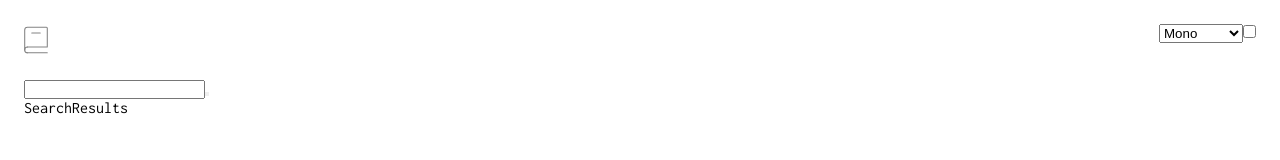
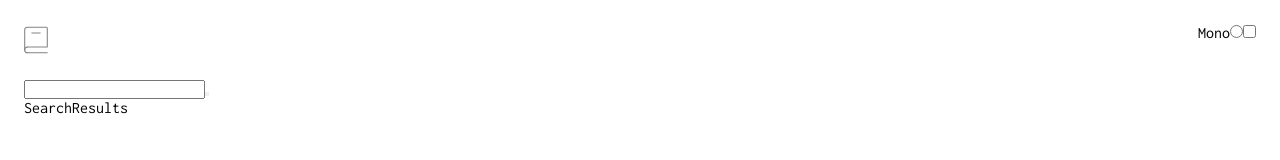
Before and after one commit to tomthestrom/fe-mentor-dictionary, a React (Vite) app: page / in a window 1280 px wide. Shown: the top 160 px of the page. Built offline with nearby package versions, Linux system fonts and the light colour scheme.

Commit message:
typography switcher - change select-option to radio buttons, since select options are impossible to style according to the desing - wanna use some sort of form inputs instead of just hacking it using <li>

```diff
--- /dev/null
+++ b/src/components/controlhub/TypographyItem.jsx
@@ -0,0 +1,10 @@
+function TypographyItem({id, name}) {
+  return (
+        <>
+            <label htmlFor={id}>{name}</label>
+            <input type="radio" name="font-name" id={id}/>
+          </>
+  )
+}
+
+export default TypographyItem
--- a/src/components/controlhub/TypographySwitcher.jsx
+++ b/src/components/controlhub/TypographySwitcher.jsx
@@ -1,11 +1,31 @@
+import TypographyItem from "./TypographyItem";
+/**
+ * @TODO: Maybe put it into some config?
+ */
+
+const fonts = [
+  {
+    id: "mono",
+    name: "Mono",
+    active: true,
+  },
+  {
+    id: "sans-serif",
+    name: "Sans Serif",
+    active: false,
+  },
+  {
+    id: "serif",
+    name: "Serif",
+    active: false,
+  },
+];
 function TypographySwitcher() {
+  const activeFont = fonts.find(font => font.active);
+
   return (
     <form className="typography-switcher">
-      <select aria-label="select font" name="select-font" id="">
-        <option value="mono">Mono</option>
-        <option value="sans-serif">Sans Serif</option>
-        <option value="mono">Serif</option>
-      </select>
+      <TypographyItem id={activeFont.id} name={activeFont.name}></TypographyItem>
     </form>
   );
 }
```
